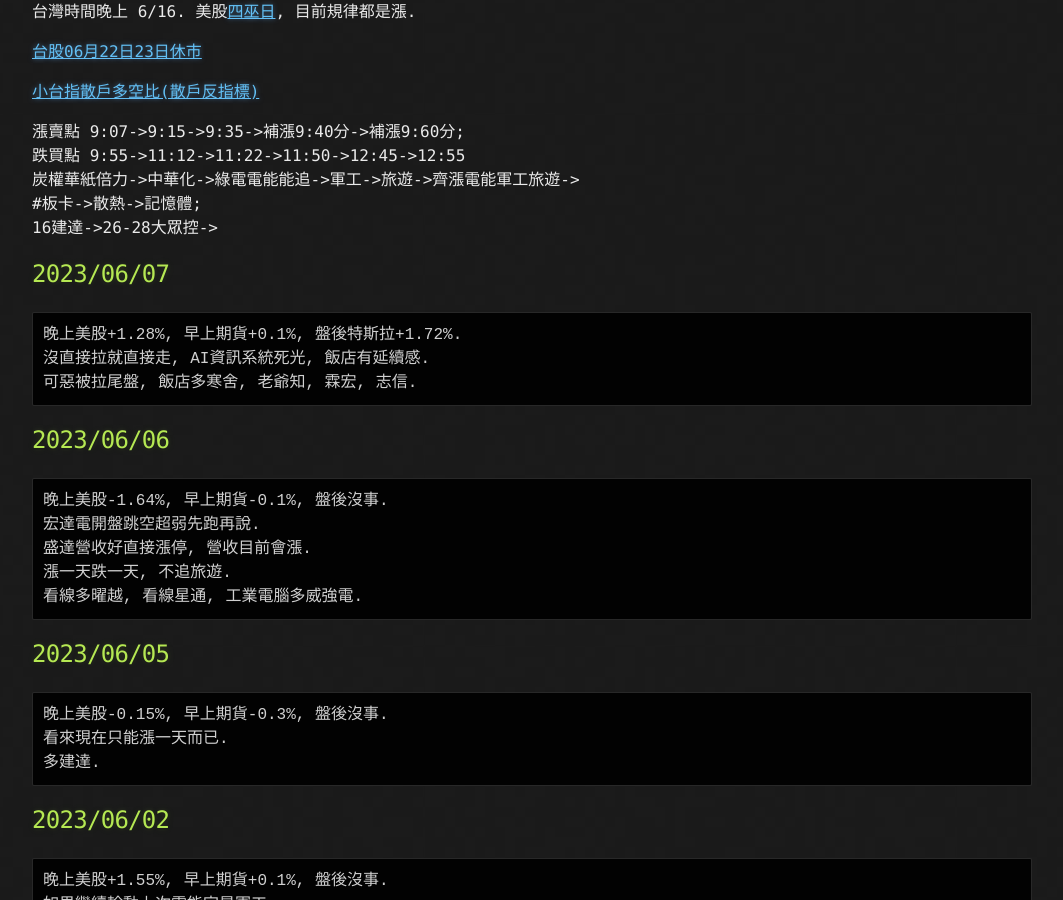
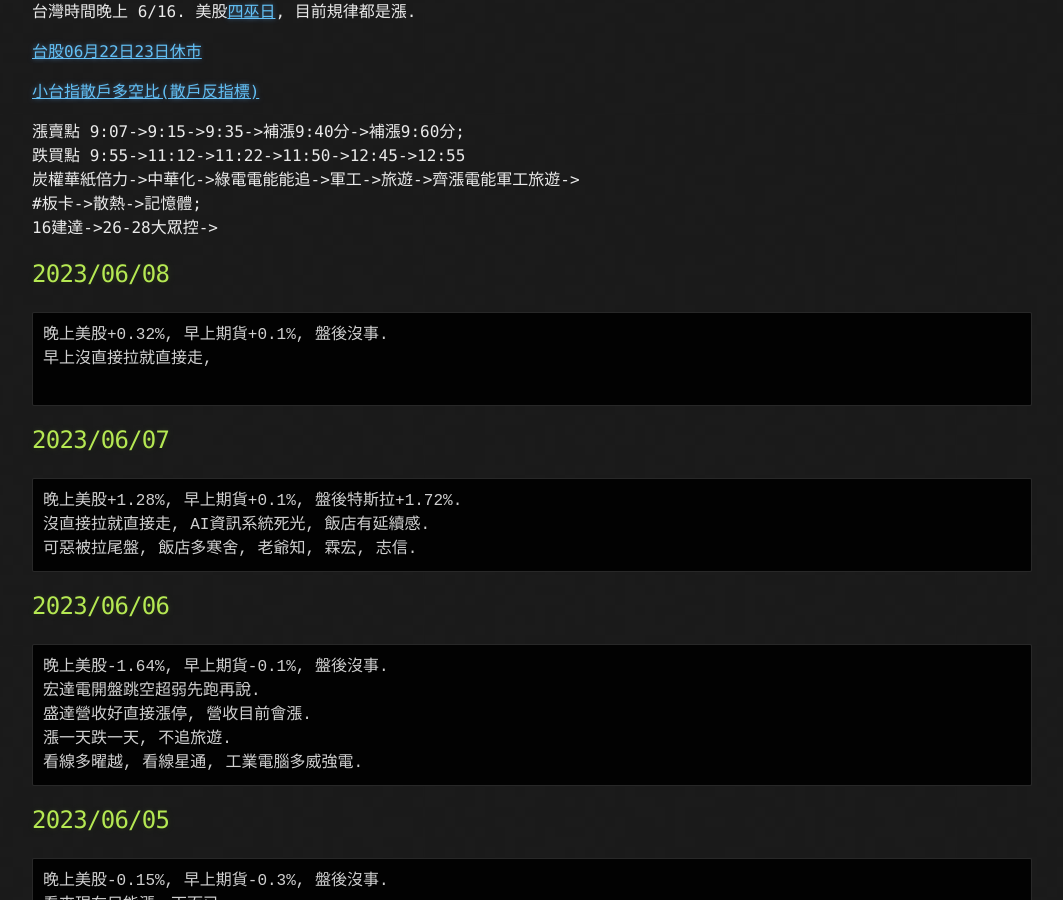
Before and after one commit to lepg5487/Stock_God, a Jekyll site: the page built from index.md, in a window 1280 px wide and 900 px high, scrolled down 418 px. Shown: the whole window, without its empty margins (108-1171 px from the left). Built offline with Jekyll 4.4.1, drawn with Linux system fonts in a browser that asks for light colours; our own code applies the rules of GitHub Pages for plain Markdown files.

Commit message:
Update index.md

````diff
--- a/index.md
+++ b/index.md
@@ -21,6 +21,13 @@ layout: testlayouts
 炭權華紙倍力->中華化->綠電電能能追->軍工->旅遊->齊漲電能軍工旅遊->
 #板卡->散熱->記憶體;
 16建達->26-28大眾控->
+
+## 2023/06/08
+```
+晚上美股+0.32%, 早上期貨+0.1%, 盤後沒事.
+早上沒直接拉就直接走,
+
+```
 
 ## 2023/06/07
 ```
````
